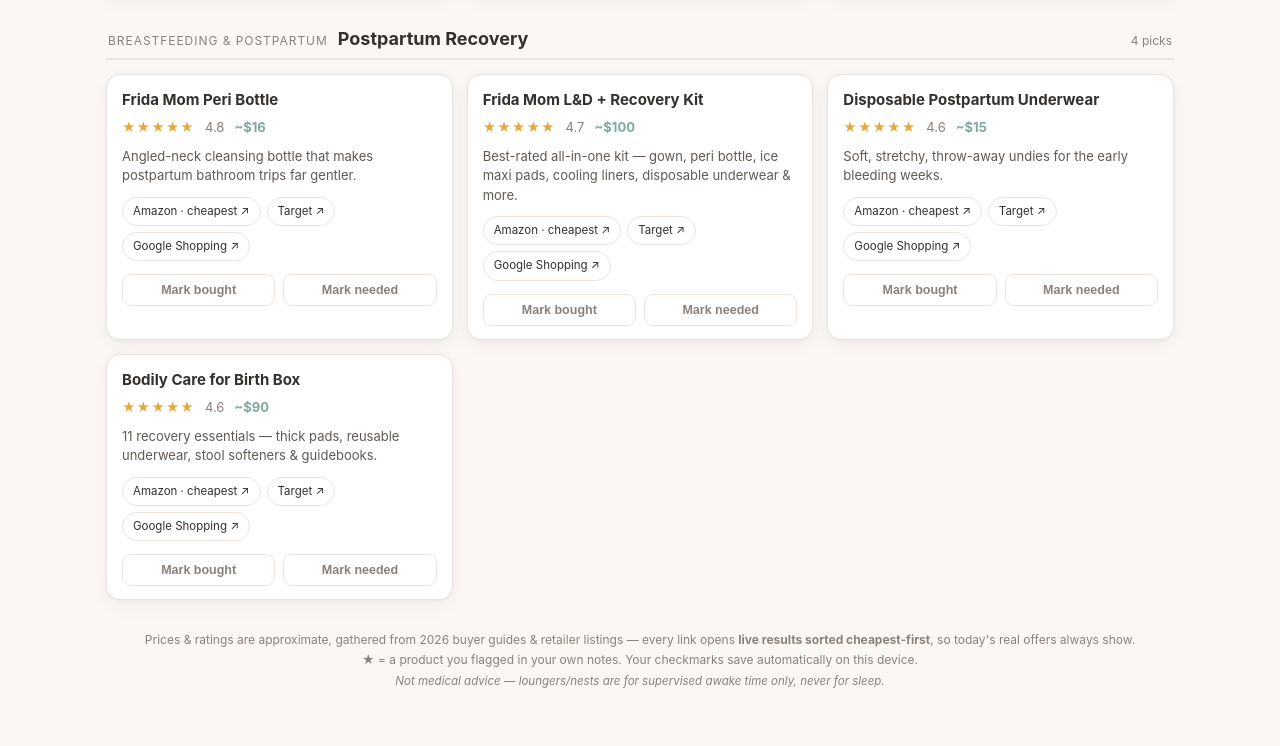
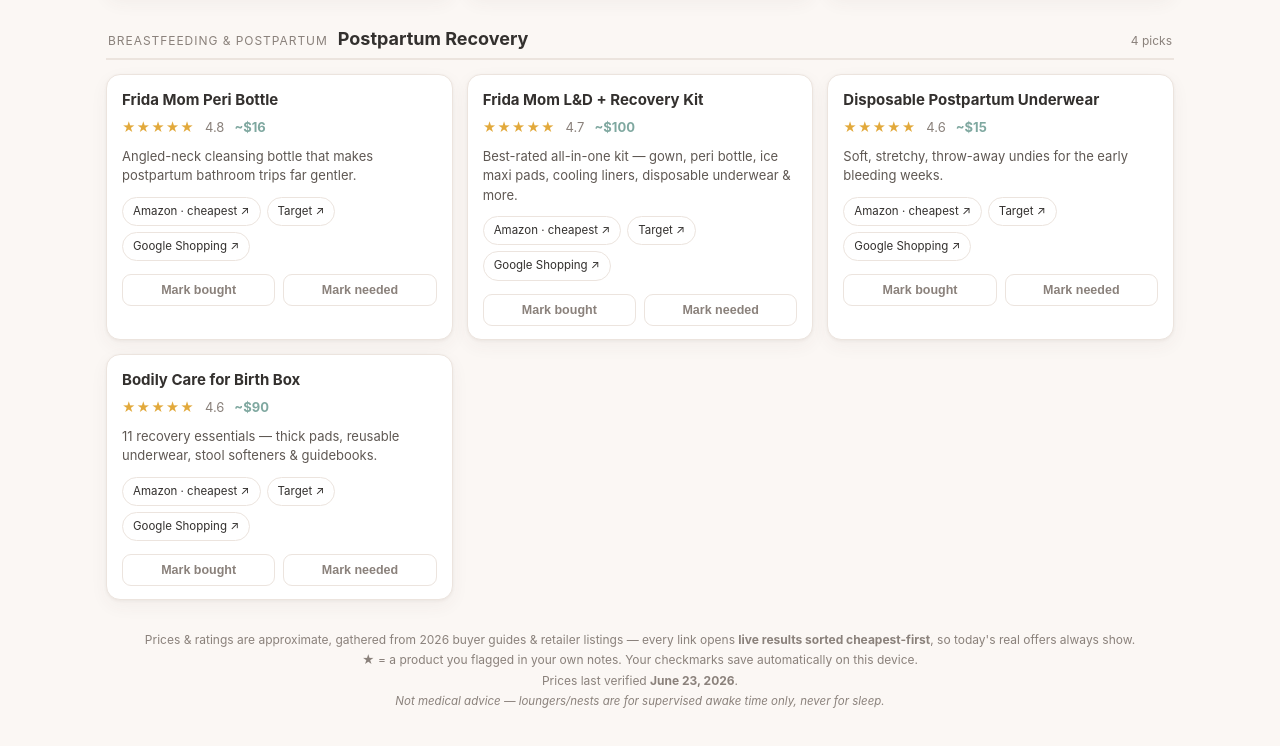
Before and after one commit to mhguedes/baby-gear-tracker, a plain HTML site: page index.html in a window 1280 px wide. Shown: the part 10598-11344 px from the top of the page. Drawn offline with Linux system fonts and the light colour scheme.

Commit message:
Daily price refresh — verified June 23, 2026

```diff
--- a/index.html
+++ b/index.html
@@ -102,6 +102,7 @@
     Prices &amp; ratings are approximate, gathered from 2026 buyer guides &amp; retailer listings — every link opens
     <b>live results sorted cheapest-first</b>, so today's real offers always show.<br>
     ★ = a product you flagged in your own notes. Your checkmarks save automatically on this device.<br>
+    Prices last verified <b>June 23, 2026</b>.<br>
     <span class="note">Not medical advice — loungers/nests are for supervised awake time only, never for sleep.</span>
   </footer>
 </div>
```
